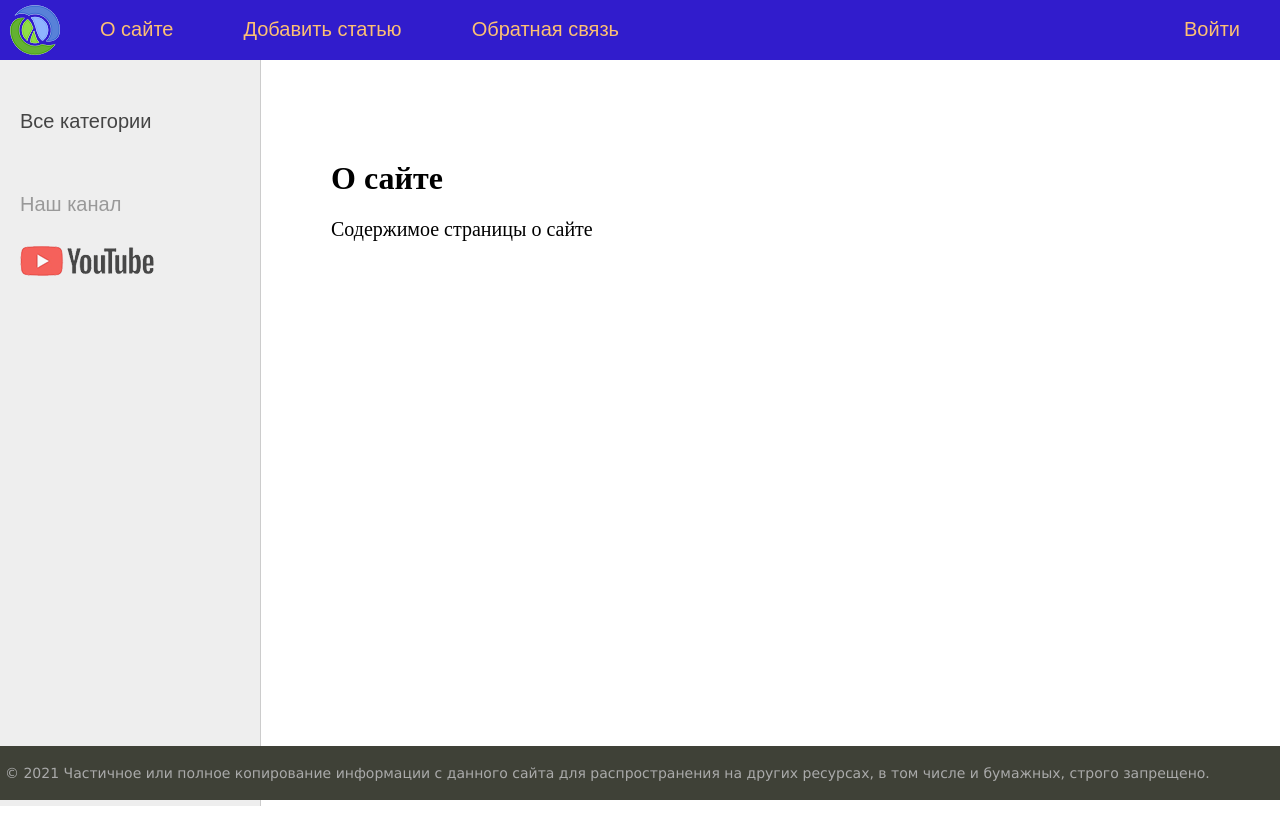
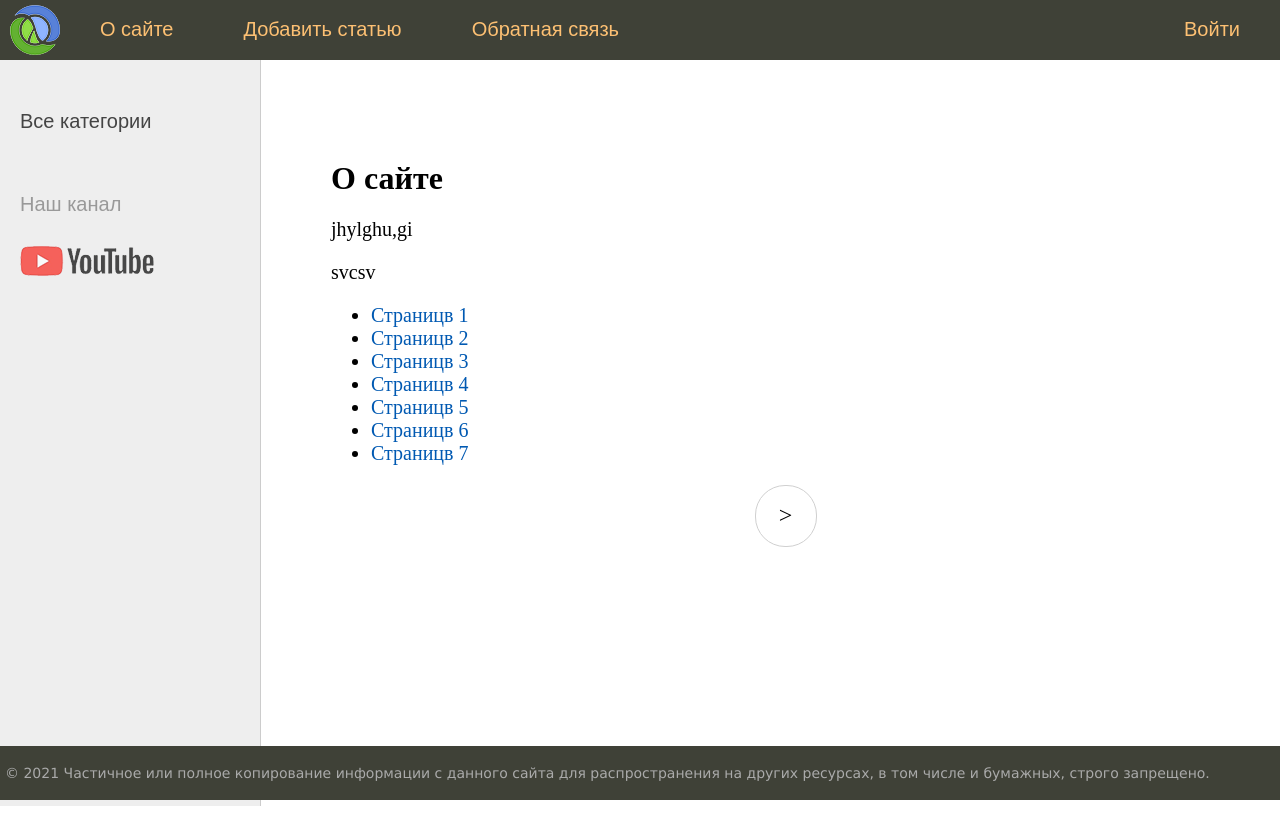
Before and after one commit to elvand967/moloshop, a Django app: page /about/ in a window 1280 px wide. Run offline with Django 4.2, Linux system fonts and the light colour scheme; data comes from the database, SQL or seed files in the repository; both versions use the stored data as it was after the commit.

Commit message:
paginator

```diff
--- a/moloshop/blog/static/blog/css/styles.css
+++ b/moloshop/blog/static/blog/css/styles.css
@@ -76,7 +76,7 @@ ul.list-articles li {
 .clear {clear: both;}
 
 .header {
-	background: #311CCC;
+	background: #3F4137;
 	height: 60px;
 }
 
@@ -390,3 +390,42 @@ ul.lang-list li a:hover {color: #fdc073;}
     min-width: 200px;
     font-size: 16px;
 }
+
+.list-pages {
+	text-align: center;
+	margin: 0 0 20px 0;
+}
+.list-pages ul {
+	margin: 20px 0 0 0;
+	padding: 0;
+	list-style: none;
+}
+.list-pages ul li {
+	display: inline-block;
+	margin: 0 20px 0 0;
+}
+.list-pages a {
+	color: #000;
+	font-size: 24px;
+	text-decoration: none;
+}
+.list-pages .page-num, .page-num-selected {
+	display: inline-block;
+	width: 60px;
+	height: 44px;
+	padding: 16px 0 0 0;
+	border: 1px solid #d0d0d0;
+	border-radius: 30px;
+}
+.list-pages .page-num:hover {
+	box-shadow: 3px 3px 1px #d0d0d0;
+}
+.list-pages .page-num-selected {
+	border: none;
+	color: #6900E1;
+	font-weight: 800;
+	font-size: 24px;
+}
+.list-pages .page-num-selected:hover {
+	box-shadow: none;
+}
--- a/moloshop/blog/templates/blog/about.html
+++ b/moloshop/blog/templates/blog/about.html
@@ -4,5 +4,18 @@
 
 {% block content %}
 <h1>{{title}}</h1>
-<p>Содержимое страницы о сайте</p>
+{% for contact in page_obj %}
+<p>{{ contact }}</p>
+{% endfor %}
+
+<nav>
+    <ul>
+        {% for p in page_obj.paginator.page_range %}
+        <li>
+            <a href="?page={{ p }}">Страницв {{ p }}</a>
+        </li>
+        {% endfor %}
+    </ul>
+</nav>
+
 {% endblock %}
--- a/moloshop/blog/templates/blog/base.html
+++ b/moloshop/blog/templates/blog/base.html
@@ -18,7 +18,7 @@
             {% block mainmenu %}
             <div class="header">
                 <ul id="mainmenu" class="mainmenu">
-                    <li class="logo"><a href="#">
+                    <li class="logo"><a href="{% url 'home' %}">
                         <div class="logo"></div>
                     </a></li>
                     {% for m in menu %}
@@ -55,6 +55,7 @@
                             {% endif %}
                             {% endfor %}
 
+
                             <li class="share">
                                 <p>Наш канал</p>
                                 <a class="share-yt"
@@ -73,6 +74,35 @@
                         <div class="content-text">
                             {% block content %}
                             {% endblock %}
+
+                            {% if page_obj.has_other_pages %}
+                            <nav class="list-pages">
+                                <ul>
+                                    {% if page_obj.has_previous %}
+                                    <li class="page-num">
+                                        <a href="?page={{ page_obj.previous_page_number }}">&lt;</a>
+                                    </li>
+                                    {% endif %}
+
+                                    {% for p in paginator.page_range %}
+                                    {% if page_obj.number == p %}
+                                    <li class="page-num page-num-selected">{{ p }}</li>
+                                    {% elif p >= page_obj.number|add:-2 and p <= page_obj.number|add:2 %}
+                                    <li class="page-num">
+                                        <a href="?page={{ p }}">{{ p }}</a>
+                                    </li>
+                                    {% endif %}
+                                    {% endfor %}
+
+                                    {% if page_obj.has_next %}
+                                    <li class="page-num">
+                                        <a href="?page={{ page_obj.next_page_number }}">&gt;</a>
+                                    </li>
+                                    {% endif %}
+
+                                </ul>
+                            </nav>
+                            {% endif %}
                         </div>
                         <!-- Конец блока контента -->
 
--- a/moloshop/blog/utils.py
+++ b/moloshop/blog/utils.py
@@ -12,6 +12,7 @@ menu = [{'title': "О сайте", 'url_name': 'about'},
 
 
 class DataMixin:
+    paginate_by = 2
     def get_user_context(self, **kwargs):
         context = kwargs
         # cats = Category.objects.all()
--- a/moloshop/blog/views.py
+++ b/moloshop/blog/views.py
@@ -1,5 +1,6 @@
 # D:\Python\django\elvand\moloshop\blog\views.py
 from django.contrib.auth.decorators import login_required
+from django.core.paginator import Paginator
 from django.http import HttpResponse, HttpResponseNotFound, Http404
 from django.shortcuts import render, redirect, get_object_or_404
 from django.urls import reverse_lazy
@@ -13,6 +14,7 @@ from .utils import *
 from django.contrib.auth.mixins import LoginRequiredMixin
 
 class BlogHome(DataMixin, ListView):
+    # paginate_by = 2
     model = Blog
     template_name = 'blog/index.html'
     context_object_name = 'posts'
@@ -70,7 +72,12 @@ class BlogCategory(DataMixin, ListView):
 
 # @login_required              # теперь страница доступна только для зарегистрированных/авторезированных пользователей
 def about(request):
-    return render(request, 'blog/about.html', {'menu': menu, 'title': 'О сайте'})
+    contact_list = Blog.objects.all()
+    paginator = Paginator(contact_list, 2)
+
+    page_number = request.GET.get('page')
+    page_obj = paginator.get_page(page_number)
+    return render(request, 'blog/about.html', {'page_obj': page_obj, 'menu': menu, 'title': 'О сайте'})
 
 
 def contact(request):
```
Also changed, not shown: moloshop/db.sqlite3, moloshop/media/photos/2023/3_Qtbwnee.jpg (added), moloshop/media/photos/2023/4451426.jpg (added), moloshop/media/photos/2023/sav126_0.jpg (added), moloshop/media/photos/2023/sav126_2.jpg (added), moloshop/media/photos/2023/диван_01.jpg (added), moloshop/media/photos/2023/диван_02_8EORZaB.jpg (added), moloshop/media/photos/2023/диван_05.jpg (added).
